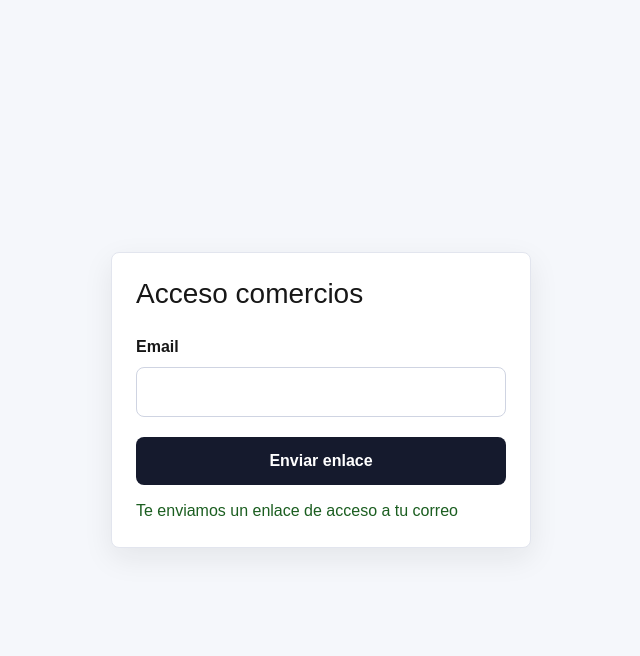
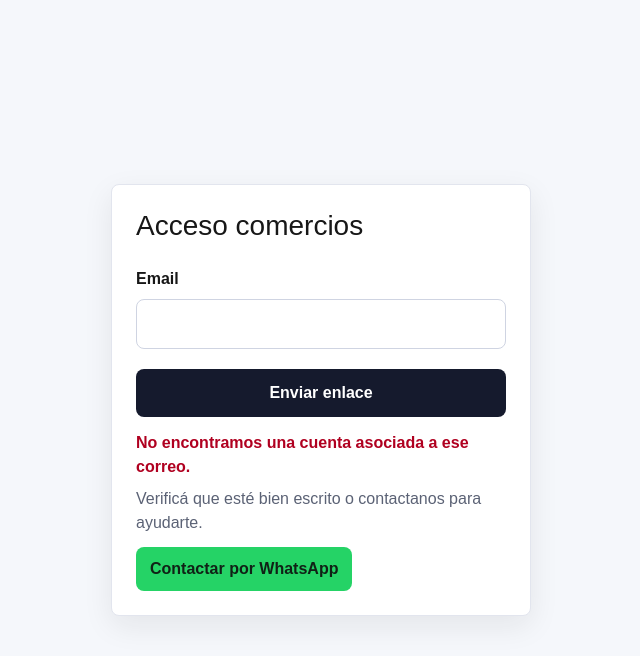
Before and after one commit to cobrixpay-boop/cobrixpay, a Next.js app: page /login in a window 1280 px wide. Both pictures are taken after typing "name@example.com" into the empty fields and a click on the button "Enviar enlace". Shown: the top 656 px of the page, without its empty margins (319-959 px from the left). Built offline with nearby package versions, Linux system fonts and the light colour scheme.

Commit message:
Clean merchant dashboard status

```diff
--- a/app/comercio/dashboard/page.tsx
+++ b/app/comercio/dashboard/page.tsx
@@ -12,10 +12,6 @@ type MerchantDashboardPageProps = {
 
 function getPaymentLink(slug: string) {
   return `${getSiteUrl()}/pay/${slug}`
-}
-
-function shouldShowStripeOnboarding(status?: string, stripeAccountId?: string) {
-  return !stripeAccountId || status === 'pending' || status === 'incomplete'
 }
 
 function getStripeErrorMessage(error?: string) {
@@ -41,7 +37,7 @@ export default async function MerchantDashboardPage({ searchParams }: MerchantDa
   }
 
   const paymentLink = getPaymentLink(merchant.slug)
-  const status = merchant.status || 'pending'
+  const hasStripeAccount = Boolean(merchant.stripeAccountId)
 
   return (
     <main style={{ minHeight: '100vh', padding: '2rem 1rem', background: '#f5f7fb', color: '#171717' }}>
@@ -52,14 +48,16 @@ export default async function MerchantDashboardPage({ searchParams }: MerchantDa
 
           <dl style={{ display: 'grid', gap: 16, margin: '24px 0 0' }}>
             <div>
-              <dt style={{ color: '#5b6275', fontWeight: 700 }}>Estado</dt>
-              <dd style={{ margin: '6px 0 0' }}>{status}</dd>
-            </div>
-            <div>
               <dt style={{ color: '#5b6275', fontWeight: 700 }}>Link permanente</dt>
               <dd style={{ margin: '6px 0 0', overflowWrap: 'anywhere' }}>{paymentLink}</dd>
             </div>
           </dl>
+
+          {!hasStripeAccount && (
+            <p style={{ margin: '18px 0 0', color: '#7a4b00', fontWeight: 700 }}>
+              Completá la configuración de Stripe para poder recibir pagos.
+            </p>
+          )}
 
           <DashboardActions merchantName={merchant.name} paymentLink={paymentLink} />
 
@@ -70,12 +68,12 @@ export default async function MerchantDashboardPage({ searchParams }: MerchantDa
           )}
 
           <div style={{ display: 'flex', flexWrap: 'wrap', gap: 10, marginTop: 22 }}>
-            {merchant.stripeAccountId && (
+            {hasStripeAccount && (
               <a href="/api/stripe/express-login" style={primaryLinkStyle}>
                 Ver mi cuenta Stripe
               </a>
             )}
-            {shouldShowStripeOnboarding(status, merchant.stripeAccountId) && (
+            {!hasStripeAccount && (
               <a
                 href={process.env.NEXT_PUBLIC_STRIPE_ONBOARDING_URL || 'mailto:notificaciones@cobrixpay.com?subject=Completar alta Stripe'}
                 style={secondaryLinkStyle}
--- a/app/login/actions.ts
+++ b/app/login/actions.ts
@@ -16,22 +16,29 @@ async function sendMagicLink(email: string, link: string) {
   })
 }
 
-type MerchantLoginState = {
+export type MerchantLoginState = {
+  status: 'idle' | 'success' | 'not_found'
   message: string
 }
 
-export async function requestMerchantLogin(_previousState: MerchantLoginState, formData: FormData) {
+export async function requestMerchantLogin(_previousState: MerchantLoginState, formData: FormData): Promise<MerchantLoginState> {
   const email = String(formData.get('email') || '').trim().toLowerCase()
   const merchant = await getMerchantByEmail(email)
 
-  if (merchant) {
-    const token = await createMerchantMagicLinkToken(merchant.slug, merchant.email)
-    const magicLink = `${getSiteUrl()}/login/verify?token=${encodeURIComponent(token)}`
-
-    await sendMagicLink(merchant.email, magicLink)
+  if (!merchant) {
+    return {
+      status: 'not_found',
+      message: 'No encontramos una cuenta asociada a ese correo.',
+    } satisfies MerchantLoginState
   }
 
+  const token = await createMerchantMagicLinkToken(merchant.slug, merchant.email)
+  const magicLink = `${getSiteUrl()}/login/verify?token=${encodeURIComponent(token)}`
+
+  await sendMagicLink(merchant.email, magicLink)
+
   return {
+    status: 'success',
     message: 'Te enviamos un enlace de acceso a tu correo',
-  }
+  } satisfies MerchantLoginState
 }
--- a/app/login/page.tsx
+++ b/app/login/page.tsx
@@ -2,8 +2,10 @@
 
 import { useActionState } from 'react'
 import { requestMerchantLogin } from './actions'
+import type { MerchantLoginState } from './actions'
 
-const initialState = {
+const initialState: MerchantLoginState = {
+  status: 'idle',
   message: '',
 }
 
@@ -73,10 +75,36 @@ export default function MerchantLoginPage() {
           {pending ? 'Enviando...' : 'Enviar enlace'}
         </button>
 
-        {state.message && (
+        {state.status === 'success' && (
           <p role="status" style={{ margin: '14px 0 0', color: '#1b5e20' }}>
             {state.message}
           </p>
+        )}
+
+        {state.status === 'not_found' && (
+          <div role="alert" style={{ marginTop: 14 }}>
+            <p style={{ margin: 0, color: '#b00020', fontWeight: 700 }}>{state.message}</p>
+            <p style={{ margin: '8px 0 0', color: '#5b6275' }}>
+              Verific&aacute; que est&eacute; bien escrito o contactanos para ayudarte.
+            </p>
+            <a
+              href="https://wa.me/5491158809679"
+              target="_blank"
+              rel="noreferrer"
+              style={{
+                display: 'inline-flex',
+                marginTop: 12,
+                padding: '10px 14px',
+                borderRadius: 8,
+                background: '#25d366',
+                color: '#102116',
+                textDecoration: 'none',
+                fontWeight: 700,
+              }}
+            >
+              Contactar por WhatsApp
+            </a>
+          </div>
         )}
       </form>
     </main>
```
